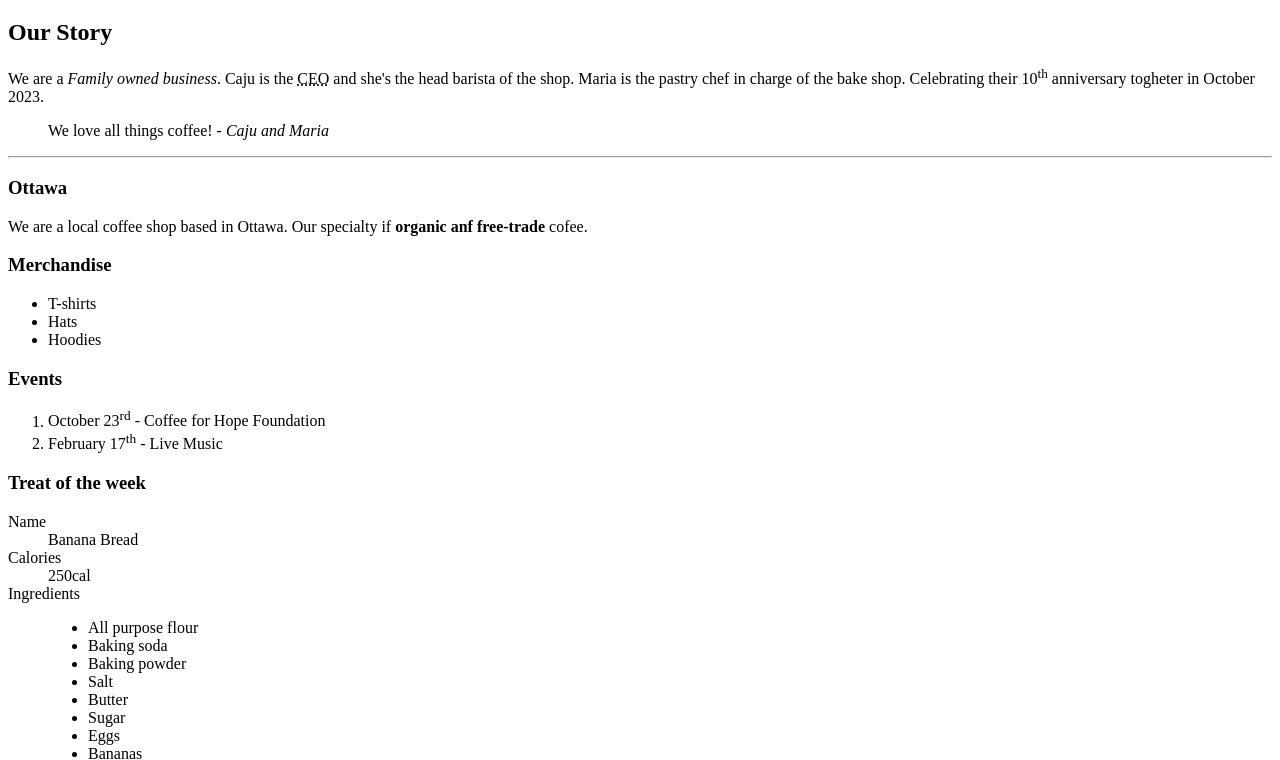
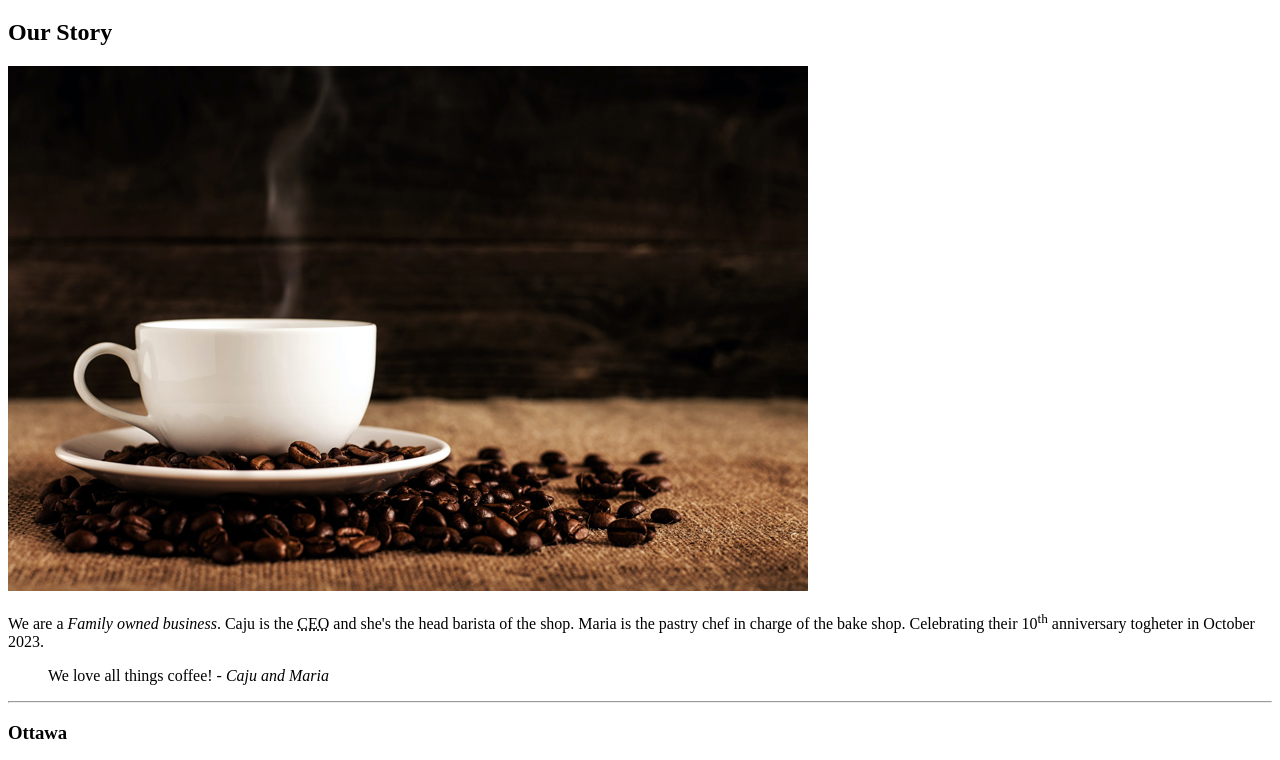
Before and after one commit to andr0372/andr0372.github.io, a plain HTML site: page week4/index.html in a window 1280 px wide. Shown: the part 61-821 px from the top of the page. Drawn offline with Linux system fonts and the light colour scheme.

Commit message:
adds image

```diff
--- a/week4/index.html
+++ b/week4/index.html
@@ -1,9 +1,11 @@
 <!DOCTYPE html>
 <html>
+
 <head>
     <meta charset="UTF-8">
     <title>Caju's Coffee Shop - Home</title>
 </head>
+
 <body>
     <!--This is an HTML comment -->
     <!-- CTRL + / to add or remove a comment -->
@@ -18,9 +20,11 @@
         <article>
             <h2>Our Story</h2>
             <!-- Adding an Image -->
-
+            <img src="./images/coffee-shop.jpg" alt="coffee cup on top of a pile of coffee beans">
             <p>
-                    We are a <em>Family owned business</em>. Caju is the <abbr title="Chief Executive Officer">CEO</abbr> and she's the head barista of the shop. Maria is the pastry chef in charge of the bake shop. Celebrating their 10<sup>th</sup> anniversary togheter in October 2023.
+                We are a <em>Family owned business</em>. Caju is the <abbr title="Chief Executive Officer">CEO</abbr>
+                and she's the head barista of the shop. Maria is the pastry chef in charge of the bake shop. Celebrating
+                their 10<sup>th</sup> anniversary togheter in October 2023.
             </p>
 
             <blockquote>
@@ -84,4 +88,5 @@
         &copy;Copyright Caju's Coffee Shop, 2023
     </footer>
 </body>
+
 </html>
```
Lines whose indentation alone changed are shown as unchanged.
